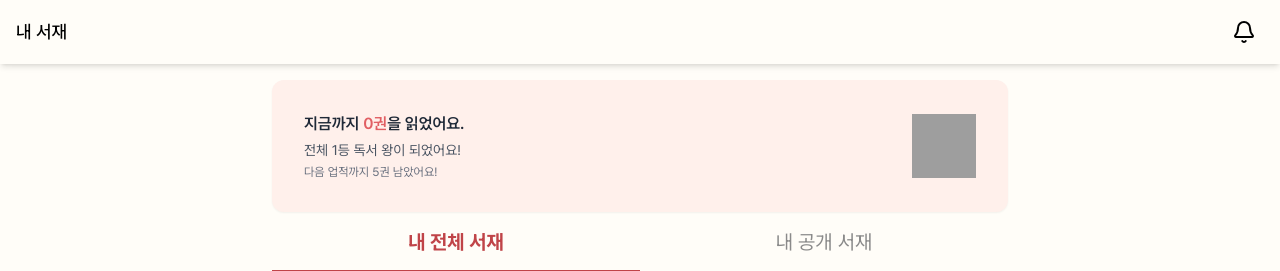
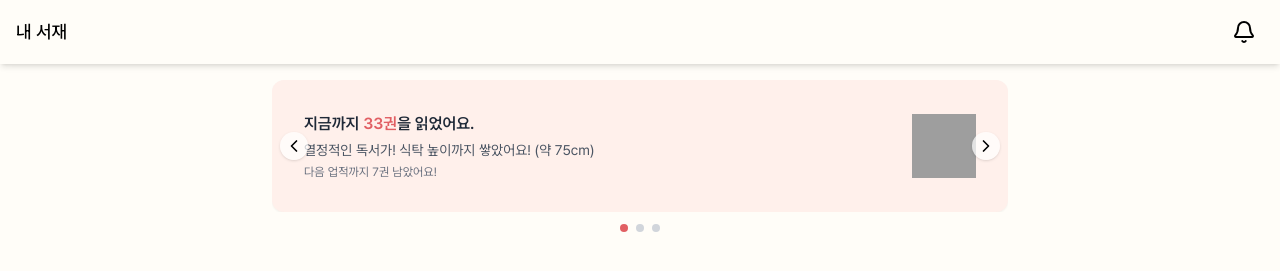
Before and after one commit to SubiHwang/book-shy, a React (Vite) app in the folder bookshy/: page /bookshelf/all-my-books in a window 1280 px wide. Shown: the top 271 px of the page. Built offline with nearby package versions, Linux system fonts and the light colour scheme; no server answers; grey boxes are pictures that could not be loaded.

Commit message:
🐛 fix: 배너 적용 내 서재 페이지 수정

```diff
--- a/bookshy/src/pages/mylibrary/MyLibraryPage.tsx
+++ b/bookshy/src/pages/mylibrary/MyLibraryPage.tsx
@@ -1,10 +1,12 @@
 // src/pages/MyLibrary/MyLibraryPage.tsx
-import React, { useState } from 'react';
+import React, { useState, useEffect } from 'react';
 import Header from '@/components/common/Header';
-import StatsCard from '@/components/MyLibrary/BookShelf/StatsCard';
-import AddBookDialog from '@/components/MyLibrary/BookAdd/AddBookDialog';
+import BannerCarousel from '@/components/Mylibrary/BookShelf/BannerCarousel';
+import AddBookDialog from '@/components/Mylibrary/BookAdd/AddBookDialog';
 import { useNavigate, Outlet, useLocation } from 'react-router-dom';
 import TabNavBar from '@/components/common/TabNavBar';
+import { getHeightAchievementMessage } from '@/utils/achievementUtils';
+import { AllBannersData } from '@/types/mylibrary/components';
 
 const MyLibraryPage: React.FC = () => {
   const navigate = useNavigate();
@@ -18,10 +20,65 @@ const MyLibraryPage: React.FC = () => {
 
   // 현재 활성화된 탭 결정
   const currentPath = location.pathname;
-  const isPublicTab = currentPath.includes('public-my-books');
 
-  const [userRank, setUserRank] = useState<number>(1);
-  const [achievement, setAchievement] = useState<string>('전체 1등 독서 왕이 되었어요!');
+  // 배너 데이터 상태
+  const [bannerData, setBannerData] = useState<AllBannersData | null>(null);
+  const [isLoading, setIsLoading] = useState(true);
+  const [error, setError] = useState<string | null>(null);
+
+  // 더미 데이터 생성 함수
+  const generateDummyBannerData = (): AllBannersData => {
+    // 테스트용 더미 데이터
+    const totalBooks = 33; // 테스트용 고정값
+
+    // 책 배너 데이터
+    const booksData = {
+      totalBooks,
+      achievement: getHeightAchievementMessage(totalBooks),
+    };
+
+    // 교환 배너 데이터
+    const exchangeData = {
+      exchangeCount: 12,
+      peopleCount: 5,
+      lastExchangeDate: '2023-05-15',
+    };
+
+    // 장르 배너 데이터
+    const genreData = {
+      favoriteGenre: '소설',
+      genreDescription: '이야기 속에서 다양한 감정과 인생을 경험하는 것을 즐기시는군요!',
+      matchingRate: 85,
+    };
+
+    return {
+      booksData,
+      exchangeData,
+      genreData,
+    };
+  };
+
+  // 데이터 초기화 (컴포넌트 마운트시 한 번만 실행)
+  useEffect(() => {
+    // 로딩 상태 시뮬레이션
+    setIsLoading(true);
+
+    // 1초 후에 더미 데이터 설정 (API 호출 지연 시뮬레이션)
+    const timer = setTimeout(() => {
+      try {
+        const dummyData = generateDummyBannerData();
+        setBannerData(dummyData);
+        setIsLoading(false);
+      } catch (err) {
+        console.error('더미 데이터 생성 중 오류 발생:', err);
+        setError('데이터를 불러오는데 실패했습니다.');
+        setIsLoading(false);
+      }
+    }, 1000);
+
+    // 타이머 정리
+    return () => clearTimeout(timer);
+  }, []);
 
   // 다이얼로그 상태 관리
   const [isDialogOpen, setIsDialogOpen] = useState<boolean>(false);
@@ -53,12 +110,8 @@ const MyLibraryPage: React.FC = () => {
       {/* 스크롤 영역 */}
       <div className="pb-16 bg-light-bg flex-1">
         <div className="max-w-screen-md mx-auto px-4 py-4">
-          {/* 통계 카드 */}
-          <StatsCard
-            totalBooks={0} // 이 값은 자식 컴포넌트에서 업데이트
-            rank={userRank}
-            achievement={achievement}
-          />
+          {/* 배너 캐로셀 */}
+          <BannerCarousel data={bannerData} isLoading={isLoading} error={error} />
 
           {/* 탭 네비게이션 */}
           <TabNavBar pages={pages} />
```
